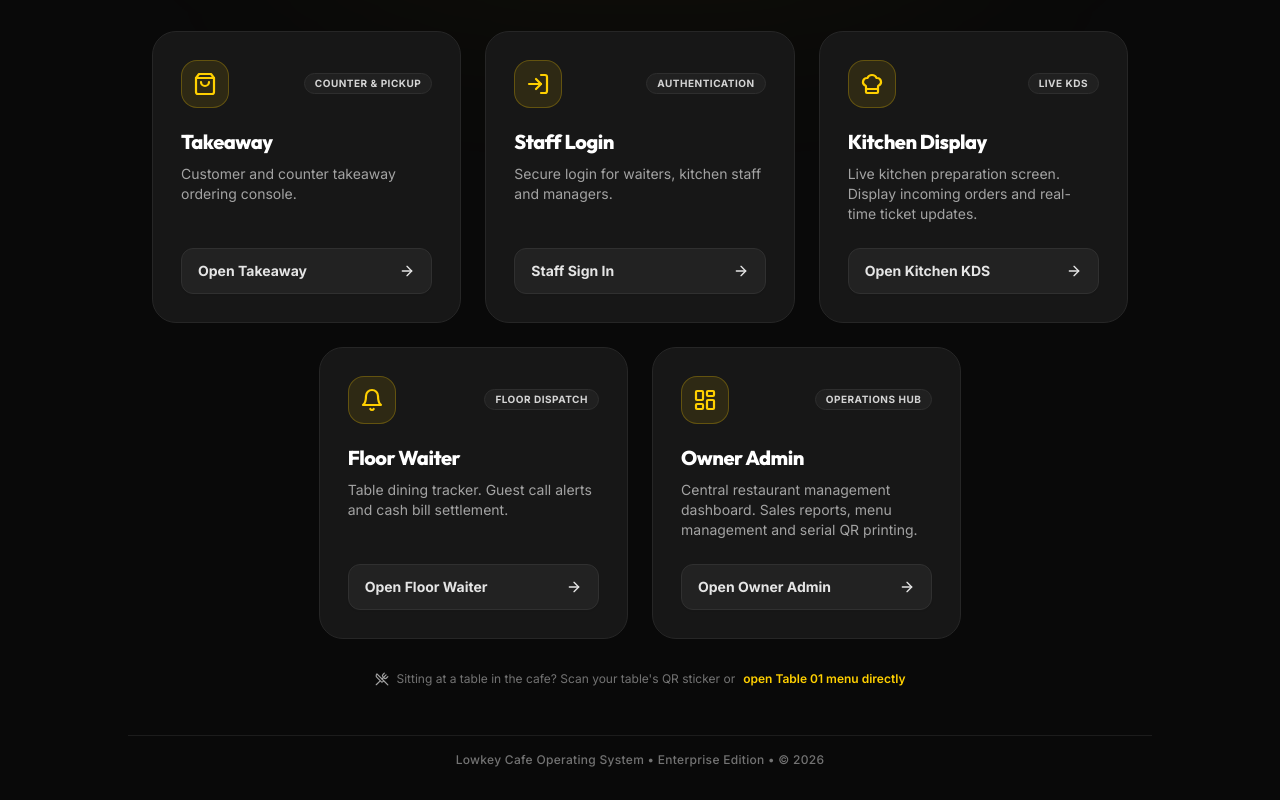
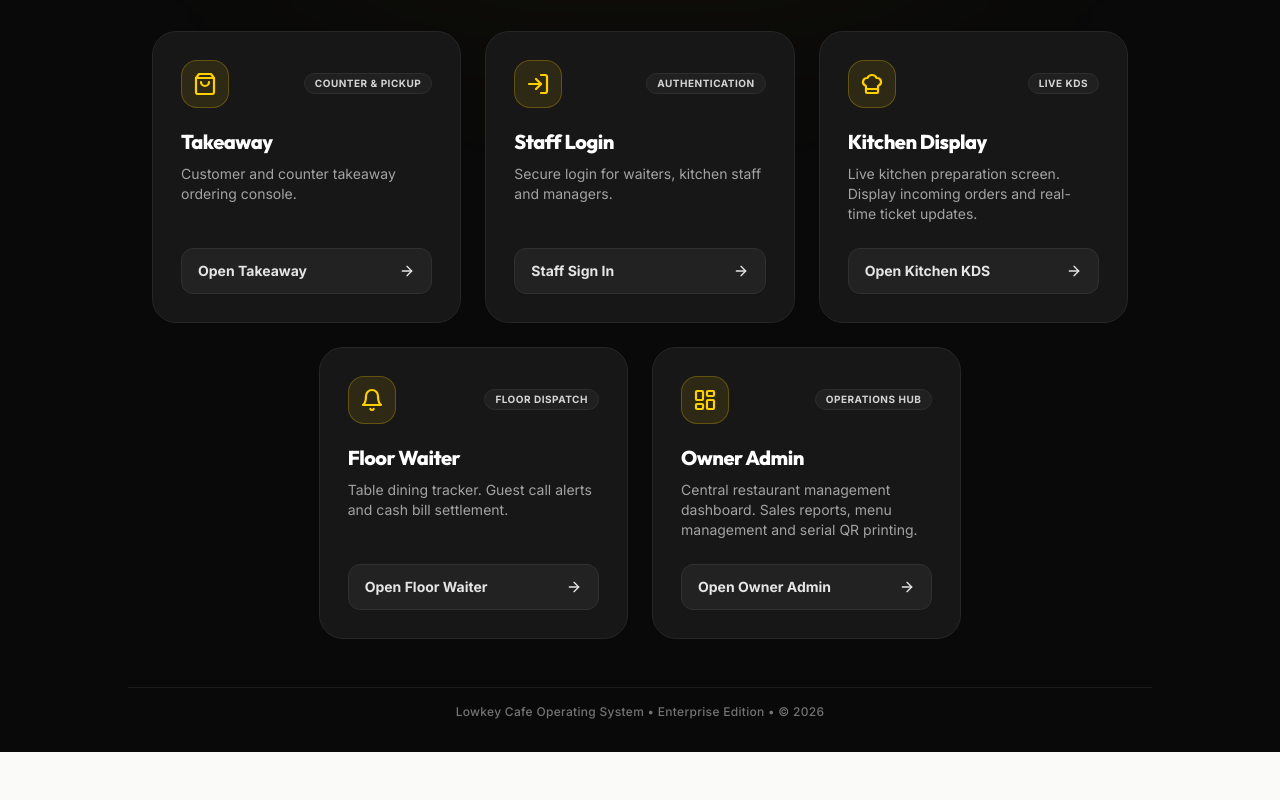
Before and after one commit to ravichavan9970/Lowkay_Cafe, a React (Vite) app in the folder frontend/: page / in a window 1280 px wide. Shown: the part 322-1122 px from the top of the page. After the commit the page ends 1074 px from the top, so only its background shows below. Built offline with nearby package versions, Linux system fonts and the light colour scheme; no server answers.

Commit message:
fix: remove table ordering note from homepage

```diff
--- a/frontend/src/pages/LandingPage.tsx
+++ b/frontend/src/pages/LandingPage.tsx
@@ -7,7 +7,6 @@ import {
   Bell,
   LayoutDashboard,
   ArrowRight,
-  UtensilsCrossed,
 } from 'lucide-react';
 
 interface ApplicationCard {
@@ -158,18 +157,6 @@ export const LandingPage: React.FC = () => {
             );
           })}
         </div>
-
-        {/* Quick Dine-In Table Helper Note */}
-        <div className="mt-8 text-center text-xs text-neutral-500 flex items-center justify-center gap-2 flex-wrap">
-          <UtensilsCrossed className="w-3.5 h-3.5 text-neutral-400 inline" />
-          <span>Sitting at a table in the cafe? Scan your table's QR sticker or</span>
-          <button
-            onClick={() => navigate('/table/1')}
-            className="text-[#FFD000] hover:underline font-semibold"
-          >
-            open Table 01 menu directly
-          </button>
-        </div>
       </main>
 
       {/* Bottom Footer */}
```
